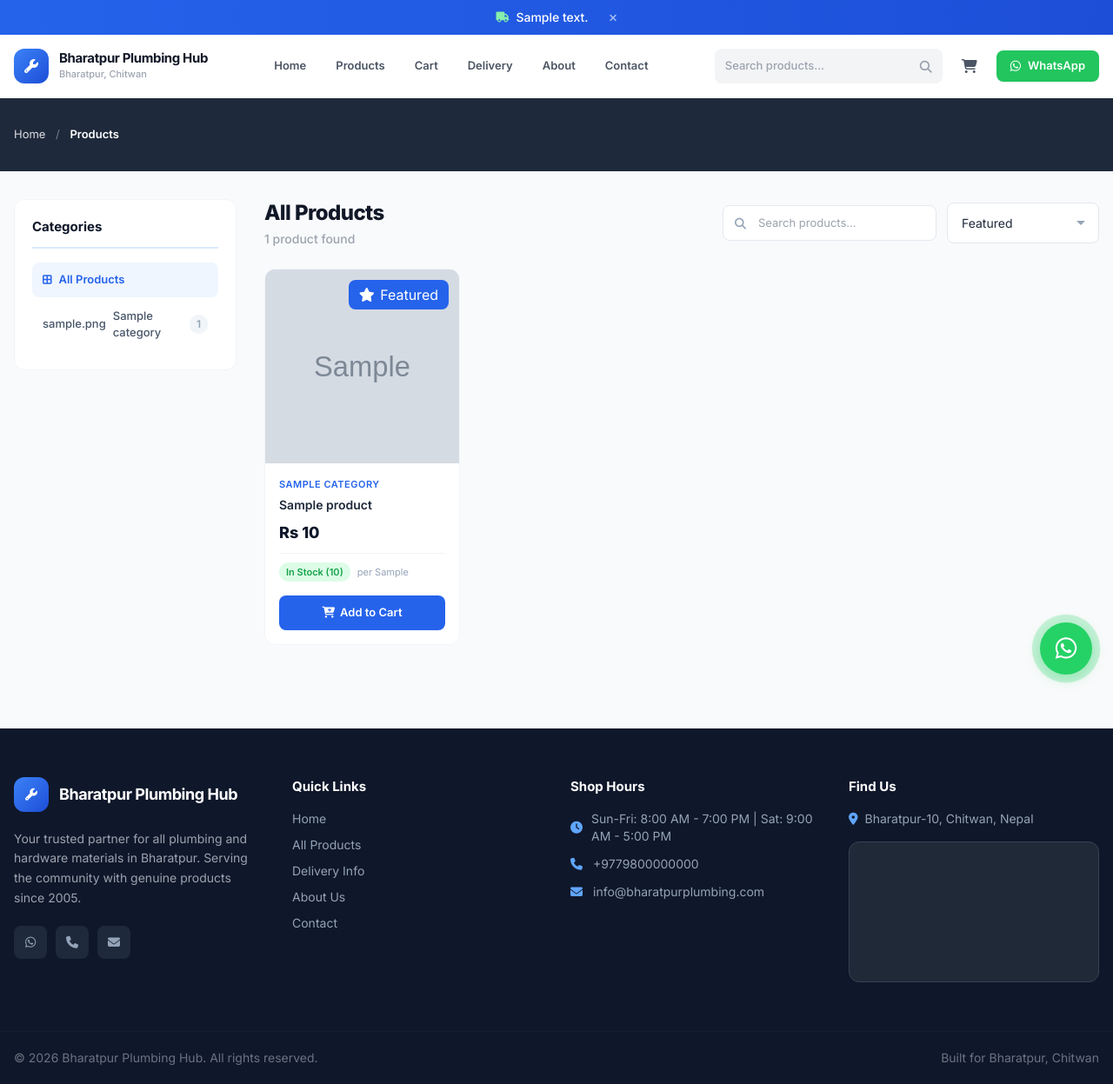
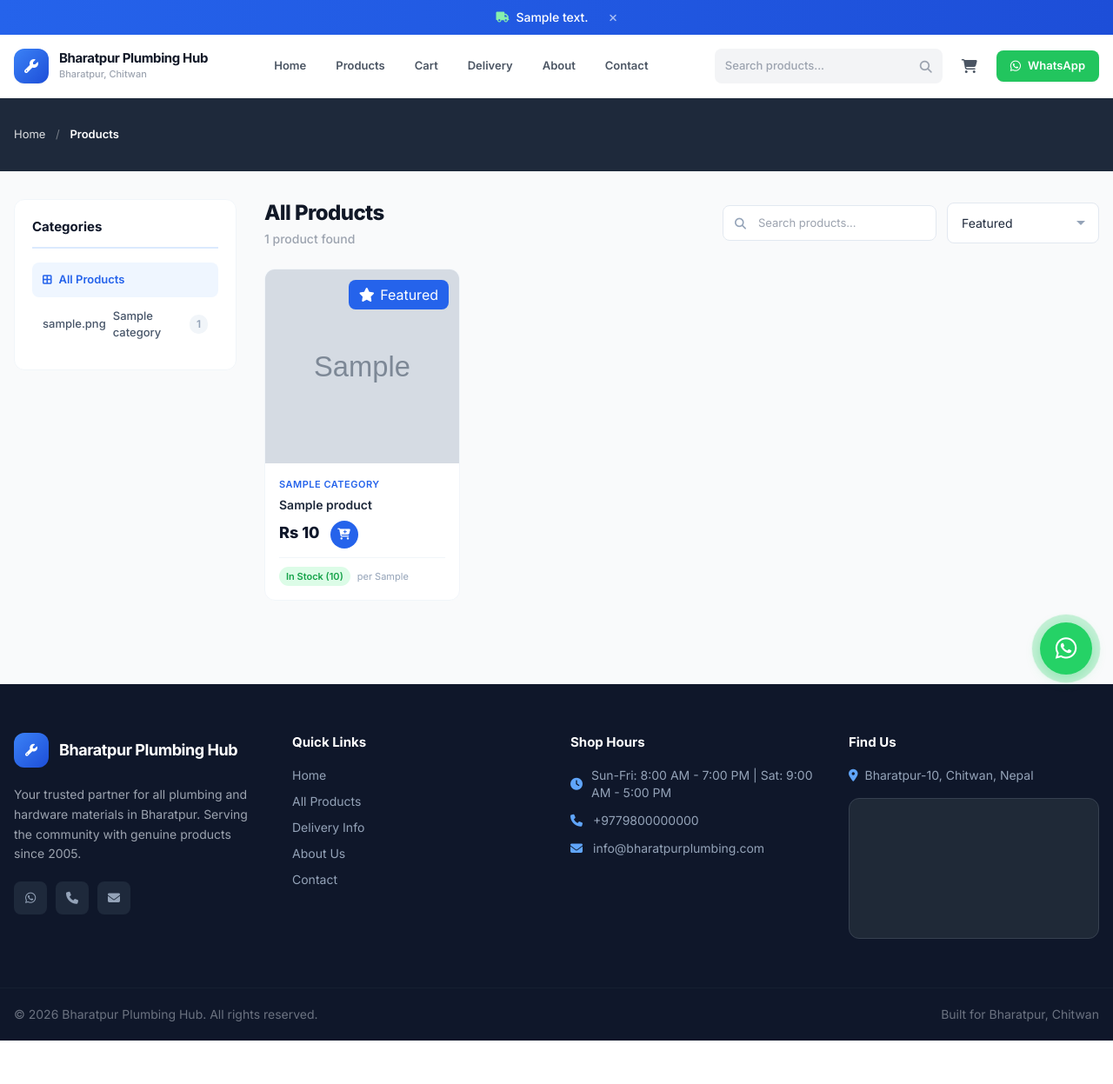
Before and after one commit to 2anupam0/bharatpur-plumbing-hub, a Django app: page /products/ in a window 1280 px wide. Shown: the whole page at 87% size. After the commit the page ends 1197 px from the top, so only its background shows below. Run offline with Django 4.2, Linux system fonts and the light colour scheme; tables that the repository leaves empty hold one stand-in row (values such as "Sample post"); grey boxes marked "Sample" are stand-in pictures; some libraries are stand-ins or nearby versions; grey boxes are pictures that could not be loaded.

Commit message:
Replace Add to Cart button with small cart icon next to product price

```diff
--- a/shop/static/shop/css/style.css
+++ b/shop/static/shop/css/style.css
@@ -277,43 +277,34 @@ body {
     color: var(--gray-400);
 }
 .product-card-actions {
-    padding: 0 16px 16px;
+    display: none;
 }
-.btn-add-cart {
-    width: 100%;
-    padding: 10px 16px;
+.cart-icon-btn {
+    width: 32px;
+    height: 32px;
     border: none;
-    border-radius: var(--radius-sm);
+    border-radius: 50%;
     background: var(--primary);
     color: #fff;
     font-size: 13px;
-    font-weight: 600;
     cursor: pointer;
     transition: all 0.2s ease;
-    display: flex;
+    display: inline-flex;
     align-items: center;
     justify-content: center;
-    gap: 6px;
+    flex-shrink: 0;
+    margin-left: 6px;
 }
-.btn-add-cart:hover {
+.cart-icon-btn:hover {
     background: var(--primary-dark);
-    transform: translateY(-1px);
-    box-shadow: 0 4px 12px rgba(37, 99, 235, 0.3);
+    transform: scale(1.15);
+    box-shadow: 0 3px 10px rgba(37, 99, 235, 0.35);
 }
-.btn-add-cart:active {
-    transform: translateY(0);
+.cart-icon-btn:active {
+    transform: scale(0.95);
 }
-.btn-add-cart.added {
+.cart-icon-btn.added {
     background: var(--green);
-}
-.btn-add-cart.disabled {
-    background: var(--gray-200);
-    color: var(--gray-400);
-    cursor: not-allowed;
-}
-.btn-add-cart.disabled:hover {
-    transform: none;
-    box-shadow: none;
 }
 
 /* --- Badges --- */
@@ -1013,6 +1004,5 @@ select.form-input {
     .product-grid { grid-template-columns: repeat(2, 1fr); gap: 10px; }
     .product-card .product-info { padding: 12px; }
     .product-card .product-price .current { font-size: 15px; }
-    .product-card-actions { padding: 0 12px 12px; }
-    .btn-add-cart { padding: 8px 12px; font-size: 12px; }
+    .cart-icon-btn { width: 28px; height: 28px; font-size: 11px; }
 }
--- a/shop/static/shop/js/main.js
+++ b/shop/static/shop/js/main.js
@@ -117,7 +117,7 @@ function addToCart(productId, btn) {
     .then(function(data) {
         if (data.success) {
             btn.classList.add("added");
-            btn.innerHTML = '<i class="fas fa-check"></i> Added!';
+            btn.innerHTML = '<i class="fas fa-check"></i>';
             var badge = document.getElementById("cart-count-badge");
             if (badge) {
                 badge.textContent = data.cart_count;
--- a/shop/templates/shop/product_list.html
+++ b/shop/templates/shop/product_list.html
@@ -89,6 +89,11 @@
                                 {% if product.has_discount %}
                                 <span class="original">Rs {{ product.original_price|floatformat:0|intcomma }}</span>
                                 {% endif %}
+                                {% if product.is_in_stock %}
+                                <button type="button" class="cart-icon-btn" onclick="event.preventDefault();event.stopPropagation();addToCart({{ product.pk }}, this)" title="Add to Cart">
+                                    <i class="fas fa-cart-plus"></i>
+                                </button>
+                                {% endif %}
                             </div>
                             <div class="product-meta">
                                 <span class="stock-badge {% if product.is_in_stock %}in-stock{% else %}out-of-stock{% endif %}">
@@ -98,15 +103,6 @@
                             </div>
                         </div>
                     </a>
-                    <div class="product-card-actions">
-                        {% if product.is_in_stock %}
-                        <button type="button" class="btn-add-cart" onclick="addToCart({{ product.pk }}, this)" data-product-id="{{ product.pk }}">
-                            <i class="fas fa-cart-plus"></i> Add to Cart
-                        </button>
-                        {% else %}
-                        <span class="btn-add-cart disabled">Out of Stock</span>
-                        {% endif %}
-                    </div>
                 </div>
                 {% endfor %}
             </div>
```
Also changed, not shown: shop/templates/shop/home.html (+5 -9 lines), shop/templates/shop/product_detail.html (+8 -8 lines).
